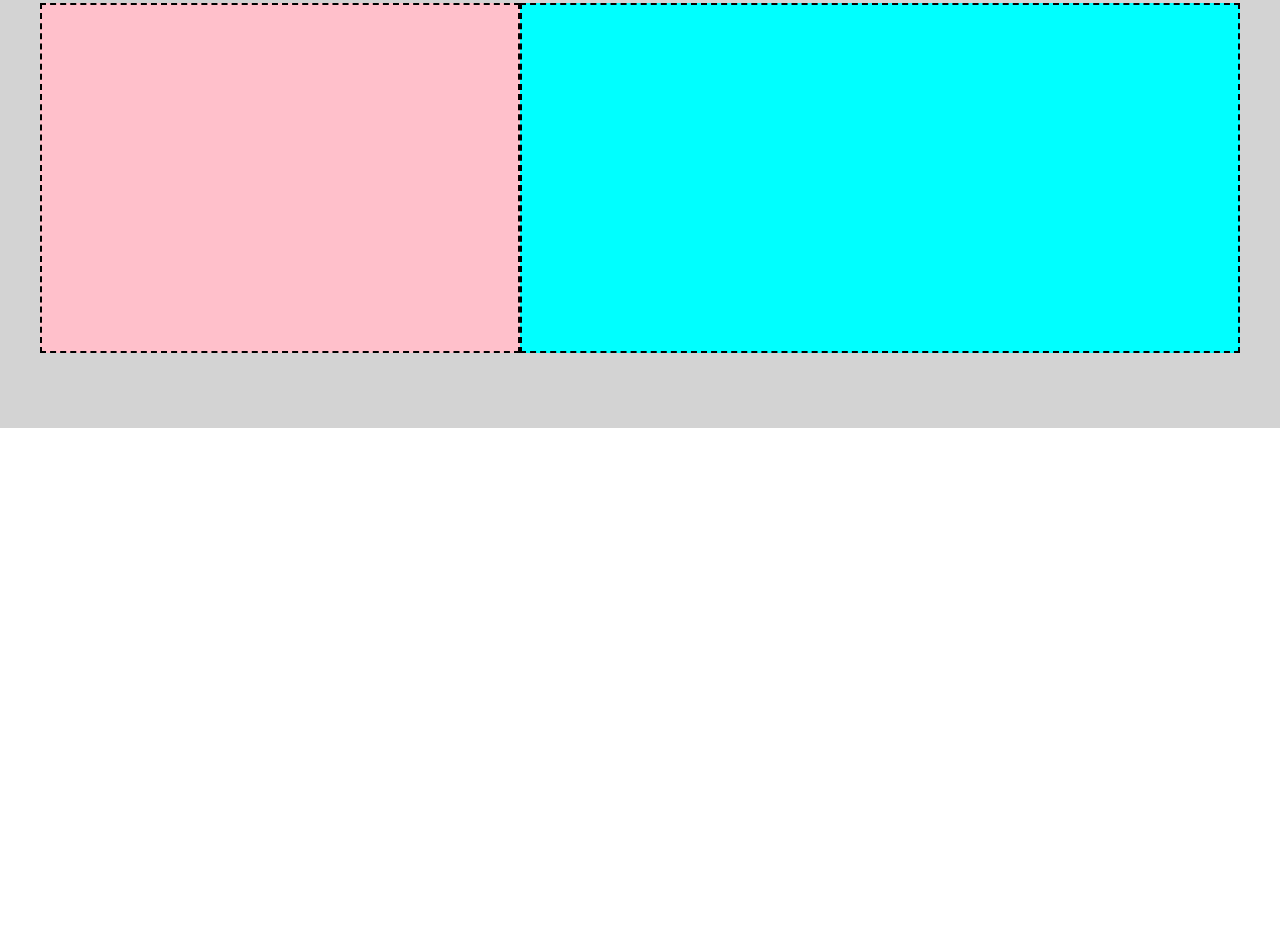
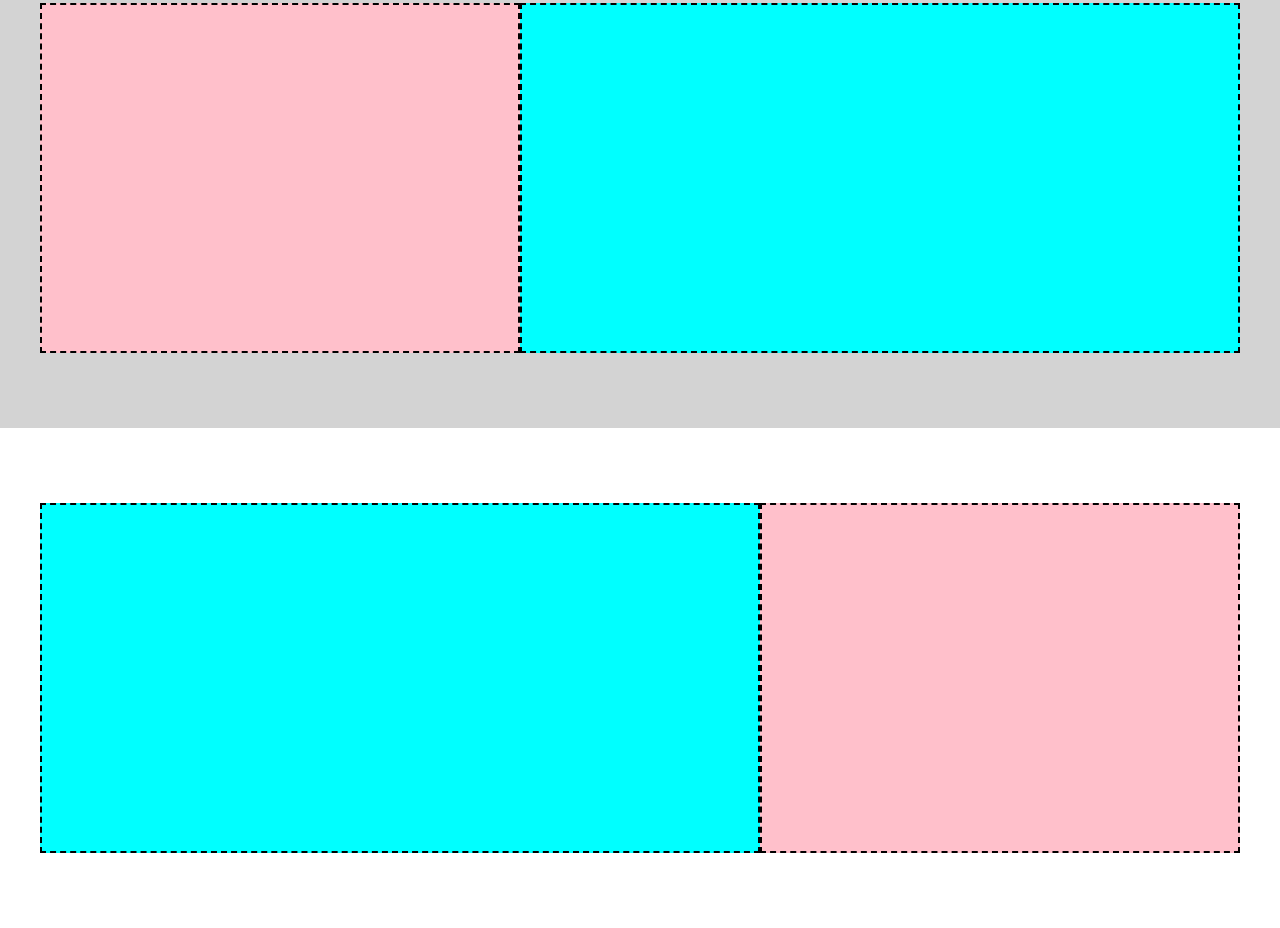
Before and after one commit to Rachele-Turtora/htmlcss-struttura-discord, a plain HTML site: page index.html in a window 1280 px wide. Shown: the part 1172-2100 px from the top of the page. Before the commit the page ends 1600 px from the top, so only its background shows below. Drawn offline with Linux system fonts and the light colour scheme.

Commit message:
[UPD] fifth container

```diff
--- a/index.html
+++ b/index.html
@@ -50,5 +50,13 @@
             </div>
         </div>
     </div>
+
+    <!-- FIFTH CONTAINER -->
+    <div class="container d-flex align-center height-500">
+        <div class="row d-flex height-350">
+            <div class="col-60 bg-cyan border"></div>
+            <div class="col-40 bg-pink border"></div>
+        </div>
+    </div>
 </body>
 </html>
```
